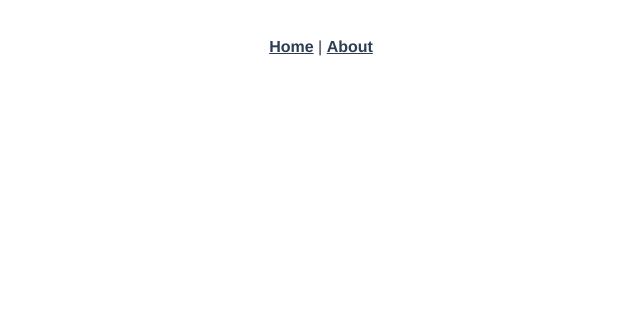
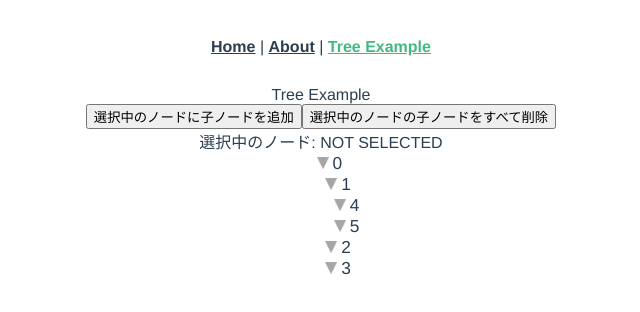
Before and after one commit to myokoyama0712/tsvue-practice, a Vue app: page /tree-example in a window 1280 px wide. Shown: the top 312 px of the page, without its empty margins (319-959 px from the left). Built offline with nearby package versions, Linux system fonts and the light colour scheme.

Commit message:
add a tree component

```diff
--- a/src/App.vue
+++ b/src/App.vue
@@ -2,7 +2,8 @@
   <div id="app">
     <div id="nav">
       <router-link to="/">Home</router-link> |
-      <router-link to="/about">About</router-link>
+      <router-link to="/about">About</router-link> |
+      <router-link to="/tree-example">Tree Example</router-link>
     </div>
     <router-view/>
   </div>
--- /dev/null
+++ b/src/components/tree/Tree.vue
@@ -0,0 +1,96 @@
+<template>
+<li class="collapse expand">
+  <img src="./img/open.png" @click="openAndClose" class="marker">
+  <span @click="selectNode($event, node)" :class="{ 'selected': node.isSelected }">{{ node.id }}</span>
+  <ul>
+    <tree v-for="(node, index) in node.children"
+          :key="index" :node="node"></tree>
+  </ul>
+</li>
+</template>
+
+<script lang="ts">
+import Vue from 'vue'
+import Bus from '@/components/tree/bus.ts'
+import Regex from '@/components/tree/regex.ts'
+
+export default Vue.extend({
+  name: 'tree',
+
+  props: {
+    node: Object,
+  },
+
+  data() {
+    return {
+    }
+  },
+
+  methods: {
+    openAndClose(event: any) {
+      const target = event.target
+      const parent = event.target.parentNode
+      if (target.nodeName === 'IMG' && parent.nodeName === 'LI') {
+        // サブツリーの展開
+        const clist = parent.classList
+        if (clist.contains('collapse')) {
+            clist.toggle('expand')
+        }
+
+        // マーカーのトグル
+        const array = target.src.split('/')
+        const fileName: string = array[array.length - 1]
+        // 参照: http://tk2000ex.blogspot.com/2017/11/vue.html
+        fileName.match(Regex) ? target.src = require('./img/open.png') : target.src = require('./img/close.png')
+      }
+    },
+
+    selectNode(event: any, selectedNode: any) {
+        Bus.$emit('node-select-event', selectedNode)
+    },
+  },
+})
+</script>
+
+<style scoped>
+/* リスト全体のマージン、パディングは基本的になくす */
+ul {
+  margin: 0;
+  margin-left: 0.5em;
+  padding: 0 0 0 0;
+}
+
+/* リストのマーカーはnoneにする */
+li {
+  margin-left: 0.5em;
+  list-style-position: outside;
+  list-style-type: none;
+  font-size: 13pt;
+}
+
+/* collapseクラスのリスト項目の、子要素であるul要素は表示する */
+li.collapse > ul {
+  display: none;
+}
+
+/* expandクラスのリスト項目の、子要素であるul要素は表示する */
+li.expand > ul {
+  display: block;
+}
+
+img.marker {
+  width: 9pt;
+  height: 9pt;
+  margin-right: 3pt;
+  cursor: pointer;
+}
+
+.root-node span {
+  cursor: pointer;
+}
+
+.root-node span.selected {
+    background-color: chartreuse;
+    padding: 3px;
+}
+</style>
--- /dev/null
+++ b/src/components/tree/bus.ts
@@ -0,0 +1,7 @@
+import Vue from 'vue';
+
+export default new Vue({
+  data: {
+    count: 0,
+  },
+})
--- /dev/null
+++ b/src/components/tree/nodes.ts
@@ -0,0 +1,35 @@
+export default () => {
+  return {
+    id: 0,
+    isSelected: false,
+    maxId: 5,
+    children: [
+      {
+        id: 1,
+        isSelected: false,
+        children: [
+          {
+            id: 4,
+            isSelected: false,
+            children: [],
+          },
+          {
+            id: 5,
+            isSelected: false,
+            children: [],
+          },
+        ],
+      },
+      {
+        id: 2,
+        isSelected: false,
+        children: [],
+      },
+      {
+        id: 3,
+        isSelected: false,
+        children: [],
+      },
+    ],
+  }
+}
--- /dev/null
+++ b/src/components/tree/regex.ts
@@ -0,0 +1 @@
+export default /.*close.*/i;
--- a/src/router.ts
+++ b/src/router.ts
@@ -21,5 +21,10 @@ export default new Router({
       // which is lazy-loaded when the route is visited.
       component: () => import(/* webpackChunkName: "about" */ './views/About.vue'),
     },
+    {
+      path: '/tree-example',
+      name: 'tree-example',
+      component: () => import('./views/TreeExample.vue'),
+    },
   ],
 });
--- /dev/null
+++ b/src/views/TreeExample.vue
@@ -0,0 +1,110 @@
+<template>
+<div>
+  <div>Tree Example</div>
+  <button @click="addNewNode">選択中のノードに子ノードを追加</button>
+  <button @click="deleteNode">選択中のノードの子ノードをすべて削除</button>
+  <div>選択中のノード: {{ selectedNode | nodeStringer }}</div>
+
+  <!-- the demo root element -->
+  <ul class="root-node">
+    <tree :node="treeNode"></tree>
+  </ul>
+</div>
+</template>
+
+<script lang="ts">
+import Vue from 'vue'
+import Tree from '@/components/tree/Tree.vue'
+import TreeNode from '@/components/tree/nodes.ts'
+import Bus from '@/components/tree/bus.ts'
+
+export default Vue.extend({
+  data() {
+    const initNodes = TreeNode()
+    return {
+      treeNode: initNodes,
+      selectedNode: null,
+      maxId: initNodes.maxId,
+    }
+  },
+
+  components: {
+    Tree,
+  },
+
+  methods: {
+    addNewNode(event: any) {
+      if (this.selectedNode === null) {
+        alert('SELECT SOME NODE!')
+        return
+      }
+      this.maxId++
+      this.selectedNode.children.push({ id: this.maxId, isSelected: false, children: [] })
+    },
+
+    deleteNode(event: any) {
+      if (confirm('CHILD NODES WILL BE DELETED, IS IT OK?')) { this.selectedNode.children = [] }
+    },
+  },
+
+  created() {
+    Bus.$on('node-select-event', (selectedNode: any) => {
+      Bus.count++
+      if (this.selectedNode) {
+          this.selectedNode.isSelected = false
+      }
+      selectedNode.isSelected = true
+      this.selectedNode = selectedNode
+    })
+  },
+
+  filters: {
+    nodeStringer(node: any) {
+      return node ? node.id : 'NOT SELECTED'
+    },
+  },
+})
+</script>
+
+<style scoped>
+/* リスト全体のマージン、パディングは基本的になくす */
+ul {
+    margin: 0;
+    margin-left: 0.5em;
+    padding: 0 0 0 0;
+}
+
+/* リストのマーカーはnoneにする */
+li {
+    margin-left: 0.5em;
+    list-style-position: outside;
+    list-style-type: none;
+    font-size: 13pt;
+}
+
+/* collapseクラスのリスト項目の、子要素であるul要素は表示する */
+li.collapse > ul {
+    display: none;
+}
+
+/* expandクラスのリスト項目の、子要素であるul要素は表示する */
+li.expand > ul {
+    display: block;
+}
+
+img.marker {
+    width: 9pt;
+    height: 9pt;
+    margin-right: 3pt;
+    cursor: pointer;
+}
+
+.root-node span {
+    cursor: pointer;
+}
+
+.root-node span.selected {
+    background-color: chartreuse;
+    padding: 3px;
+}
+</style>
```
Also changed, not shown: src/components/tree/img/close.png (added), src/components/tree/img/open.png (added).
